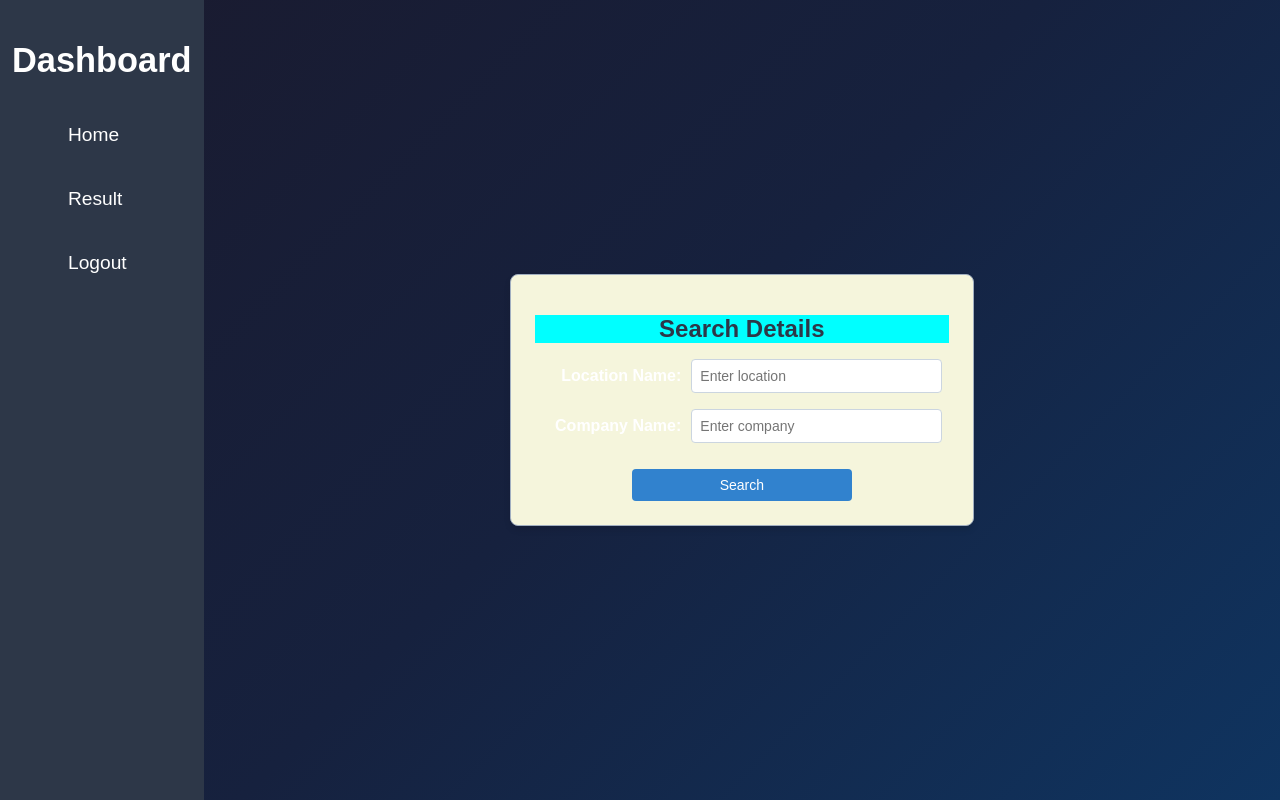
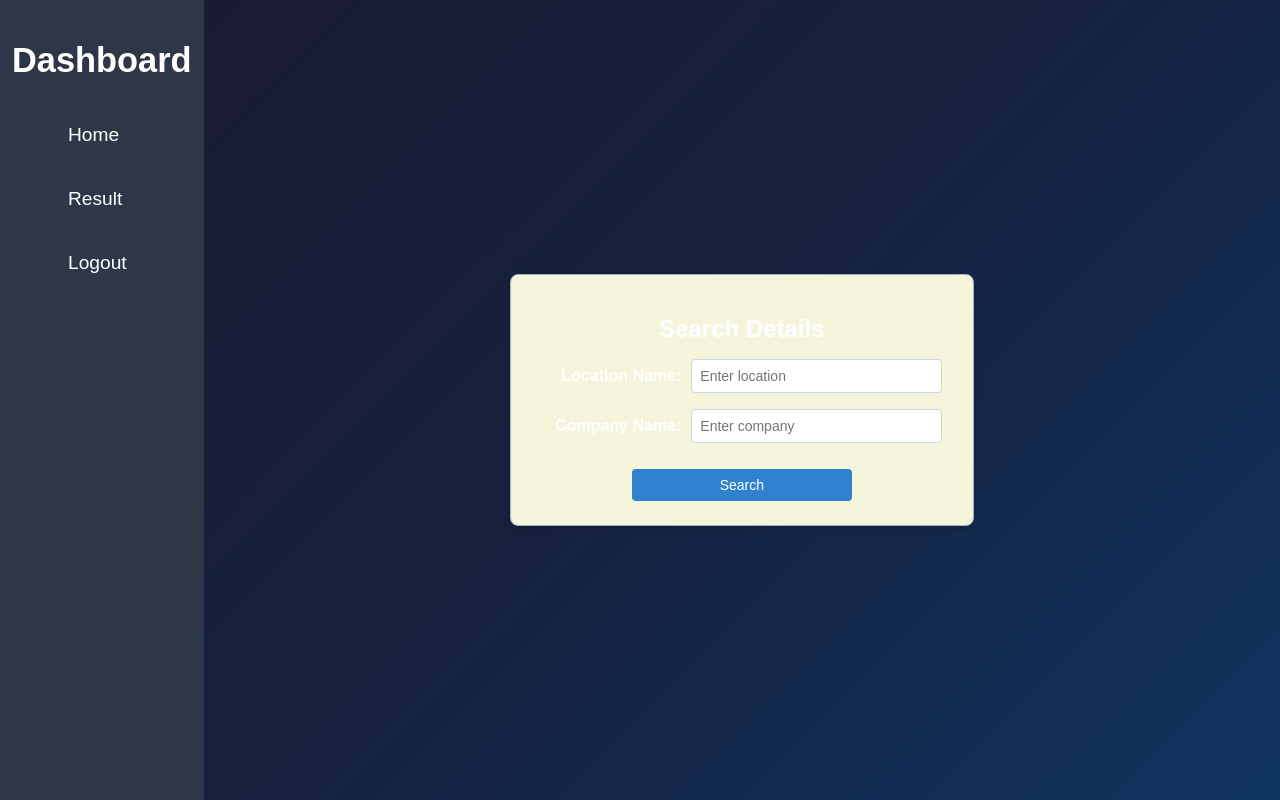
Before and after one commit to Hamzathul-karrar/Ai_agent, a React (Vite) app: page / in a window 1280 px wide. Built offline with nearby package versions, Linux system fonts and the light colour scheme; sample sign-in values are in the browser's storage.

Commit message:
Make it normal

```diff
--- a/src/pages/App.css
+++ b/src/pages/App.css
@@ -112,8 +112,3 @@ body, html {
   width: 100vw;
   overflow: hidden;
 }
-
-h1{
-  color: #2d3748;
-  background-color: aqua;
-}
```
